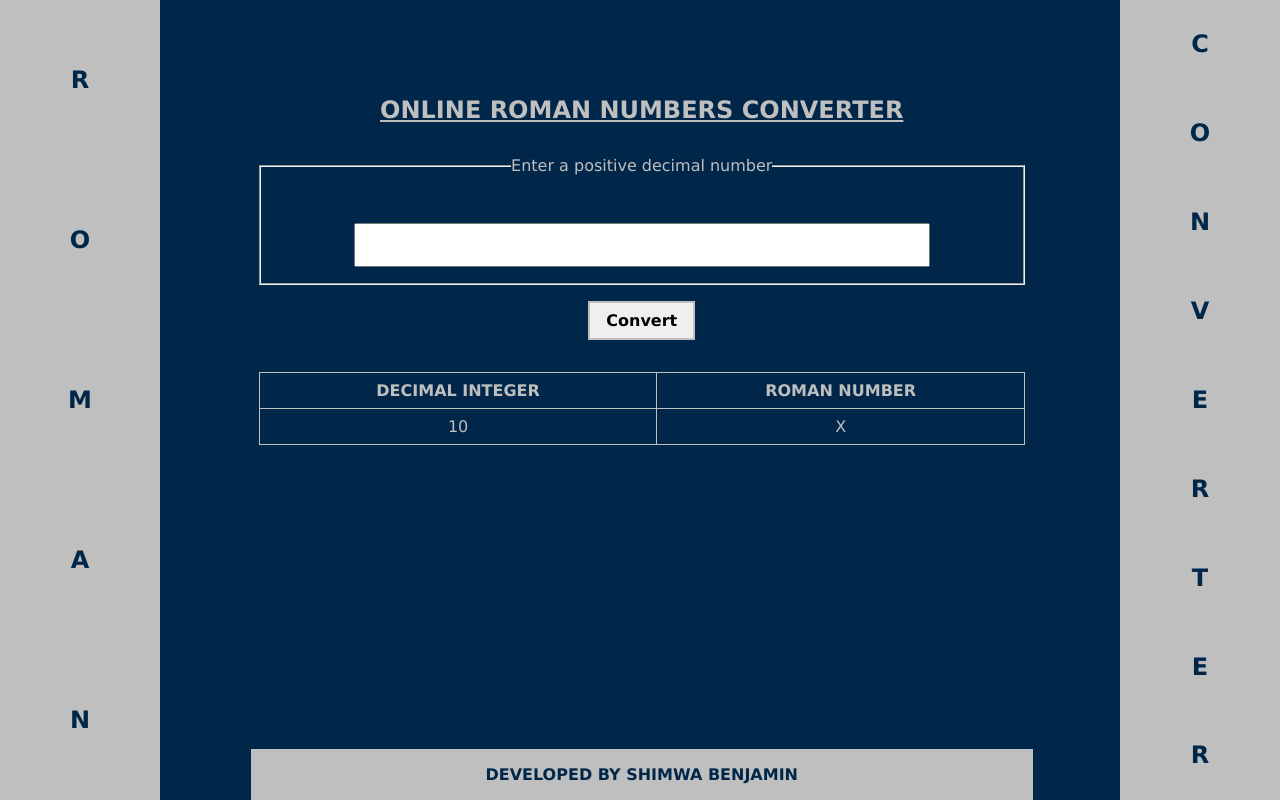
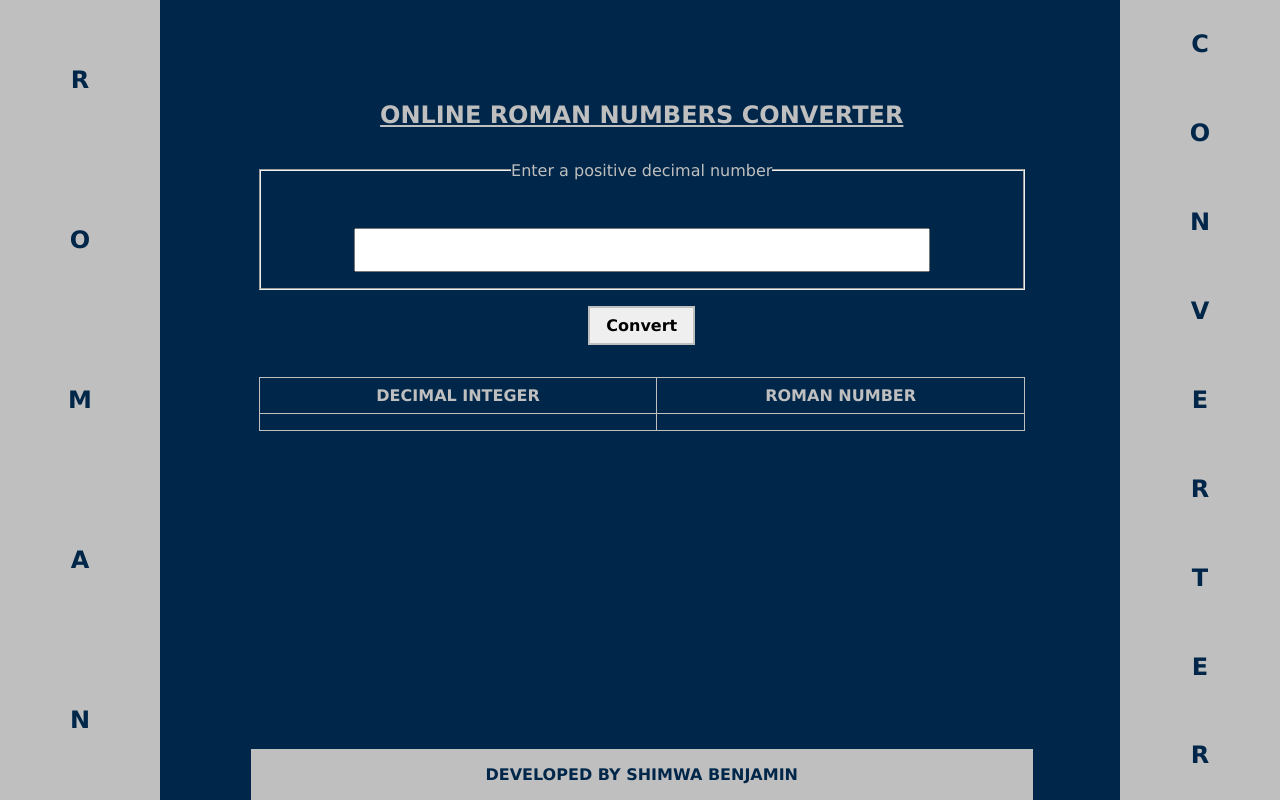
Before and after one commit to Ben22-Developer/Decimal-To-Roman-Online-Converter-App, a plain HTML site: page index.html in a window 1280 px wide. Drawn offline with Linux system fonts and the light colour scheme.

Commit message:
Update index.html

```diff
--- a/index.html
+++ b/index.html
@@ -33,8 +33,8 @@
                 <th>ROMAN NUMBER</th>
             </tr>
             <tr>
-                <td>10</td>
-                <td id="output">X</td>
+                <td id="input"></td>
+                <td id="output"></td>
             </tr>
           </table>
         </section>
```
